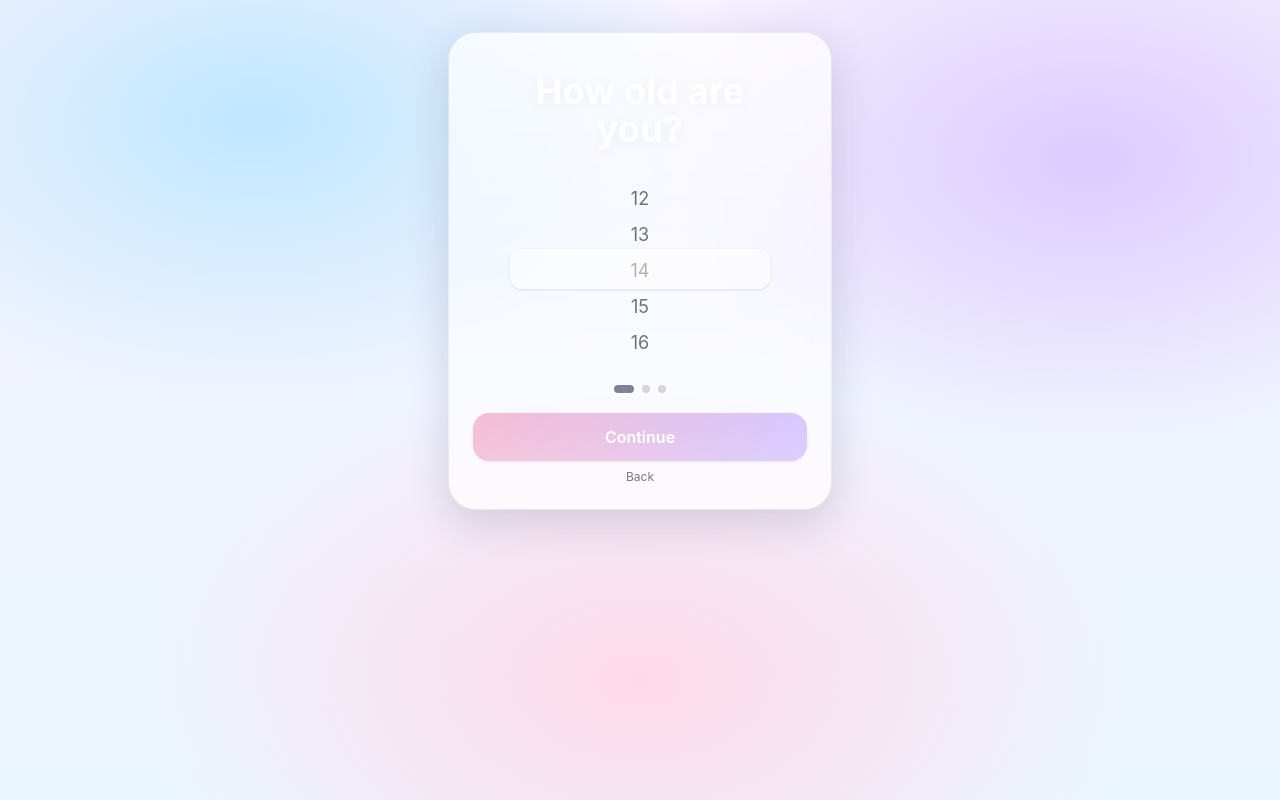
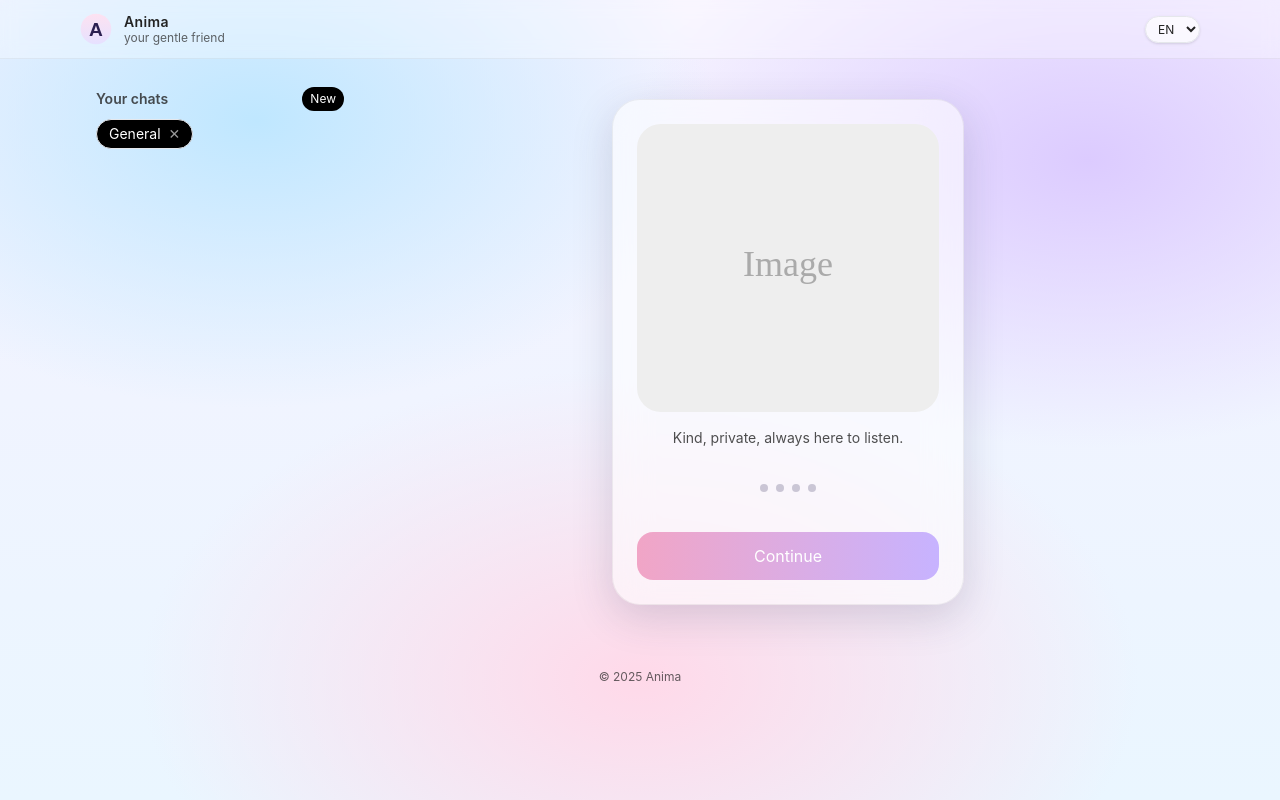
Before and after one commit to oganezovarno2-cpu/anima.app, a React (Vite) app: page / in a window 1280 px wide. Built offline with nearby package versions, Linux system fonts and the light colour scheme.

Commit message:
Update App.tsx

```diff
--- a/src/ui/App.tsx
+++ b/src/ui/App.tsx
@@ -1,154 +1,315 @@
+// src/ui/App.tsx
 import React from "react";
 import { motion, AnimatePresence } from "framer-motion";
-import GradientButton from "./GradientButton";
+
+import ChatList, { loadChats, saveChats, type ChatMeta } from "./ChatList";
+import ChatView from "./ChatView";
+import WheelPicker from "./WheelPicker";
 import StepDots from "./StepDots";
-import WheelPicker from "./WheelPicker";
 import MoodFace from "./MoodFace";
-import StreamingText from "./StreamingText";
-import TypingDots from "./TypingDots";
 
-type Message = { id:string; role:"user"|"assistant"; text:string; ts:number };
-type Route = "age"|"name"|"mood"|"chat";
+import { t, getLang, setLang, topicsFor, type Lang } from "../lib/i18n";
 
-const uid = ()=>Math.random().toString(36).slice(2,10);
+// ===== helpers =====
+type Route = "splash" | "age" | "name" | "topics" | "mood" | "chat";
+type Profile = { age?: number; name?: string; topics?: string[]; mood?: string };
 
-// простое локальное хранилище чата
-const KEY = "anima-pwa-chat";
-const load = ():Message[] => { try { return JSON.parse(localStorage.getItem(KEY)||"[]") } catch { return [] } }
-const save = (m:Message[]) => localStorage.setItem(KEY, JSON.stringify(m));
+const uid = () => Math.random().toString(36).slice(2, 10);
 
-// бот-ответ (человечный короткий)
-function replyLikeHuman(text:string){
-  return "I hear you. My take: pick the simplest next step and test it.";
+// ===== Header =====
+function Header() {
+  const [lang, setL] = React.useState<Lang>(getLang());
+  function onChange(e: React.ChangeEvent<HTMLSelectElement>) {
+    const v = e.target.value as Lang;
+    setLang(v); setL(v); location.reload();
+  }
+  return (
+    <header className="sticky top-0 z-10 backdrop-blur bg-white/30 border-b border-black/5">
+      <div className="max-w-6xl mx-auto px-4 py-3 flex items-center gap-3">
+        <img src="/logo.svg" alt="Anima" className="w-8 h-8 rounded-full shadow-glow" />
+        <div className="flex-1">
+          <h1 className="text-sm font-semibold tracking-wide">Anima</h1>
+          <p className="text-xs opacity-70 -mt-0.5">{t("appTag")}</p>
+        </div>
+        <select value={lang} onChange={onChange} className="text-xs px-2 py-1 rounded-full bg-white/70 shadow border">
+          <option value="en">EN</option>
+          <option value="ru">RU</option>
+          <option value="es">ES</option>
+        </select>
+      </div>
+    </header>
+  );
 }
 
-// стеклянная «карточка-айфон» по центру
-function Shell({children}:{children:React.ReactNode}){
+// ===== Card (анимации и «стекло») =====
+function Card({ children, footer }: { children: React.ReactNode; footer?: React.ReactNode }) {
   return (
-    <div className="min-h-full flex items-center justify-center px-5 py-8">
-      <motion.div
-        initial={{opacity:0,y:16}} animate={{opacity:1,y:0}}
-        className="relative w-full max-w-sm glass rounded-xl2 px-6 pt-10 pb-6 overflow-hidden">
-        <div className="pointer-events-none absolute inset-0 bg-gradient-to-b from-white/45 via-transparent to-white/45"/>
-        {children}
-      </motion.div>
+    <motion.div
+      initial={{ opacity: 0, y: 14, scale: 0.98 }}
+      animate={{ opacity: 1, y: 0, scale: 1 }}
+      exit={{ opacity: 0, y: -14, scale: 0.98 }}
+      transition={{ duration: 0.28, ease: "easeOut" }}
+      className="rounded-[28px] p-6 bg-white/50 shadow-glow border border-black/5 backdrop-blur text-center glass"
+    >
+      {children}
+      {footer && <div className="mt-5">{footer}</div>}
+    </motion.div>
+  );
+}
+
+// ===== экран 0: приветствие =====
+function Splash({ onNext }: { onNext: () => void }) {
+  return (
+    <div className="mx-auto max-w-sm px-4 py-6">
+      <Card
+        footer={
+          <button onClick={onNext} className="w-full py-3 rounded-2xl btn-grad text-white">
+            {t("continue")}
+          </button>
+        }
+      >
+        <motion.img
+          initial={{ opacity: 0, scale: 0.98 }}
+          animate={{ opacity: 1, scale: 1 }}
+          transition={{ duration: 0.4 }}
+          src="/illus/hero.svg"
+          alt="hero"
+          className="h-72 w-full object-cover rounded-3xl"
+        />
+        <div className="mt-4 text-sm opacity-80">{t("talk_sub")}</div>
+        <div className="mt-4 flex justify-center">
+          <StepDots active={0} total={4} />
+        </div>
+      </Card>
     </div>
   );
 }
 
-export default function App(){
-  const [route,setRoute] = React.useState<Route>("age");
-  const [age,setAge] = React.useState<number>(16);
-  const [name,setName] = React.useState<string>("");
-  const [mood,setMood] = React.useState<number>(50);
-
-  // чат
-  const [msgs,setMsgs] = React.useState<Message[]>(load());
-  const [input,setInput] = React.useState(""); const [loading,setLoading]=React.useState(false);
-
-  async function send(){
-    const text = input.trim(); if(!text) return;
-    setInput("");
-    const next=[...msgs,{id:uid(),role:"user",text,ts:Date.now()}];
-    setMsgs(next); save(next); setLoading(true);
-    await new Promise(r=>setTimeout(r,500));
-    const bot={id:uid(),role:"assistant",text:replyLikeHuman(text),ts:Date.now()};
-    const n2=[...next,bot]; setMsgs(n2); save(n2); setLoading(false);
-  }
-
-  const ages = Array.from({length:70},(_,i)=>i+10);
-
+// ===== экран 1: возраст (крутилка) =====
+function AgeScreen({ onNext }: { onNext: (age: number) => void }) {
+  const ages = Array.from({ length: 61 }, (_, i) => 12 + i); // 12..72
+  const [val, setVal] = React.useState(18);
   return (
-    <div className="min-h-full">
-      <AnimatePresence mode="wait">
-        {route==="age" && (
-          <Shell>
-            <h1 className="hi text-center mb-6">How old are<br/>you?</h1>
-            <WheelPicker values={ages} value={age} onChange={v=>setAge(Number(v))}/>
-            <StepDots step={0} total={3}/>
-            <GradientButton onClick={()=>setRoute("name")}>Continue</GradientButton>
-            <div className="text-center text-xs opacity-60 mt-2">Back</div>
-          </Shell>
-        )}
-
-        {route==="name" && (
-          <Shell>
-            <h1 className="hi text-center mb-4">How should I<br/>address you?</h1>
-            <div className="glass rounded-2xl p-3 mb-4">
-              <input
-                placeholder="Artu"
-                value={name}
-                onChange={e=>setName(e.target.value)}
-                className="w-full bg-transparent outline-none text-[18px]" />
-              <div className="text-[11px] opacity-70 mt-2">
-                You don't have to use your real name — a pseudonym is OK.
-              </div>
+    <div className="mx-auto max-w-sm px-4 py-6">
+      <Card
+        footer={
+          <>
+            <div className="mb-3 flex justify-center">
+              <StepDots active={1} total={4} />
             </div>
-            <StepDots step={1} total={3}/>
-            <GradientButton onClick={()=>setRoute("mood")}>Continue</GradientButton>
-            <div className="text-center text-xs opacity-60 mt-2">Back</div>
-          </Shell>
-        )}
-
-        {route==="mood" && (
-          <Shell>
-            <h1 className="hi text-center mb-2">How is your<br/>mood?</h1>
-            {/* оранж/жёлт/зелёный градиент как на референсе */}
-            <div className={`rounded-[28px] p-6 text-white bg-gradient-to-b ${
-                  mood<33 ? "from-[#CC864C] to-[#E3A868]"
-                  : mood<66 ? "from-[#E7B86E] to-[#F2CD8B]"
-                  : "from-[#86D39C] to-[#A7E5B9]"
-                } mb-4`}>
-              <MoodFace value={mood}/>
-              <div className="flex items-center gap-3">
-                <span className="text-xs opacity-90">Bad</span>
-                <input type="range" min={0} max={100} value={mood}
-                  onChange={e=>setMood(parseInt(e.target.value))}
-                  className="flex-1" />
-                <span className="text-xs opacity-90">Good</span>
-              </div>
-            </div>
-            <StepDots step={2} total={3}/>
-            <GradientButton onClick={()=>setRoute("chat")}>Continue</GradientButton>
-            <div className="text-center text-xs opacity-60 mt-2">Back</div>
-          </Shell>
-        )}
-
-        {route==="chat" && (
-          <div className="max-w-xl mx-auto px-4 py-6">
-            <div className="glass rounded-xl2 p-4">
-              <div className="min-h-[55vh]">
-                {msgs.map(m=>(
-                  <motion.div key={m.id}
-                    initial={{opacity:0,y:10}} animate={{opacity:1,y:0}}
-                    className={`flex ${m.role==="user"?"justify-end":"justify-start"} my-2`}>
-                    <div className={`max-w-[80%] rounded-2xl px-3 py-2 text-sm leading-relaxed shadow
-                       ${m.role==="user"?"bg-white/90":"bg-white/70 border border-black/5"}`}>
-                      {m.role==="assistant" ? <StreamingText text={m.text}/> : m.text}
-                    </div>
-                  </motion.div>
-                ))}
-                {loading && (
-                  <div className="flex justify-start my-2">
-                    <div className="max-w-[80%] rounded-2xl px-3 py-2 text-sm bg-white/70 border border-black/5">
-                      <TypingDots/>
-                    </div>
-                  </div>
-                )}
-              </div>
-              <div className="mt-3 flex gap-2">
-                <input
-                  className="flex-1 px-3 py-3 rounded-2xl bg-white/80 border border-black/10"
-                  placeholder="type your prompt here"
-                  value={input}
-                  onChange={e=>setInput(e.target.value)}
-                  onKeyDown={e=>{ if(e.key==="Enter") send() }} />
-                <button onClick={send} className="px-5 rounded-2xl btn-grad text-white font-semibold">→</button>
-              </div>
-            </div>
-          </div>
-        )}
-      </AnimatePresence>
+            <button onClick={() => onNext(val)} className="w-full py-3 rounded-2xl btn-grad text-white">
+              {t("continue")}
+            </button>
+          </>
+        }
+      >
+        <h2 className="text-2xl font-semibold mb-4">{t("How old are you?") || "How old are you?"}</h2>
+        <WheelPicker
+          values={ages.map(String)}
+          value={String(val)}
+          onChange={(v) => setVal(parseInt(v))}
+        />
+      </Card>
     </div>
   );
 }
+
+// ===== экран 2: имя =====
+function NameScreen({ onNext }: { onNext: (name: string) => void }) {
+  const [name, setName] = React.useState("");
+  return (
+    <div className="mx-auto max-w-sm px-4 py-6">
+      <Card
+        footer={
+          <>
+            <div className="mb-3 flex justify-center">
+              <StepDots active={2} total={4} />
+            </div>
+            <button onClick={() => onNext(name)} className="w-full py-3 rounded-2xl btn-grad text-white">
+              {t("continue")}
+            </button>
+          </>
+        }
+      >
+        <h2 className="text-2xl font-semibold mb-3">{t("name_title")}</h2>
+        <input
+          value={name}
+          onChange={(e) => setName(e.target.value)}
+          placeholder={t("name_placeholder")}
+          className="w-full px-3 py-3 rounded-2xl bg-white/80 border border-black/10 focus:outline-none focus:ring-2 focus:ring-black/10"
+        />
+        <p className="text-xs opacity-70 mt-2">{t("name_hint")}</p>
+      </Card>
+    </div>
+  );
+}
+
+// ===== экран 3: интересы =====
+function TopicsScreen({ onNext }: { onNext: (sel: string[]) => void }) {
+  const all = topicsFor(getLang());
+  const [sel, setSel] = React.useState<string[]>([]);
+  function togg(t: string) {
+    setSel((s) => (s.includes(t) ? s.filter((x) => x !== t) : [...s, t]));
+  }
+  return (
+    <div className="mx-auto max-w-sm px-4 py-6">
+      <Card
+        footer={
+          <>
+            <div className="mb-3 flex justify-center">
+              <StepDots active={3} total={4} />
+            </div>
+            <button onClick={() => onNext(sel)} className="w-full py-3 rounded-2xl btn-grad text-white">
+              {t("continue")}
+            </button>
+          </>
+        }
+      >
+        <h2 className="text-xl font-semibold mb-3">{t("topics_title")}</h2>
+        <div className="flex flex-wrap gap-2 justify-center">
+          {all.map((x) => (
+            <button
+              key={x}
+              onClick={() => togg(x)}
+              className={`px-3 py-1 rounded-2xl border ${
+                sel.includes(x) ? "bg-black text-white" : "bg-white/80 border-black/10"
+              }`}
+            >
+              {x}
+            </button>
+          ))}
+        </div>
+      </Card>
+    </div>
+  );
+}
+
+// ===== экран 4: настроение =====
+function MoodScreen({ onNext }: { onNext: (mood: string) => void }) {
+  const [v, setV] = React.useState(50);
+  let label = t("mood_mid");
+  if (v < 33) label = t("mood_bad");
+  if (v >= 66) label = t("mood_good");
+  return (
+    <div className="mx-auto max-w-sm px-4 py-6">
+      <Card
+        footer={
+          <button onClick={() => onNext(label)} className="w-full py-3 rounded-2xl btn-grad text-white">
+            {t("continue")}
+          </button>
+        }
+      >
+        <h2 className="text-xl font-semibold mb-2">{t("mood_title")}</h2>
+        <div className="mb-4">
+          <MoodFace value={v} />
+        </div>
+        <div className="text-sm font-semibold mb-2 text-black/80">{label}</div>
+        <input
+          type="range"
+          min={0}
+          max={100}
+          value={v}
+          onChange={(e) => setV(parseInt(e.target.value))}
+          className="w-full"
+        />
+        <div className="flex justify-between text-xs mt-1 opacity-70">
+          <span>{t("mood_bad")}</span>
+          <span>{t("mood_mid")}</span>
+          <span>{t("mood_good")}</span>
+        </div>
+      </Card>
+    </div>
+  );
+}
+
+// ===== основной App =====
+export default function App() {
+  // загрузка/создание первого чата
+  const [chatId, setChatId] = React.useState<string>(() => {
+    const list = loadChats();
+    if (list.length) return list[0].id;
+    const c = { id: uid(), title: "General", created: Date.now() } as ChatMeta;
+    saveChats([c]);
+    return c.id;
+  });
+
+  // онбординг
+  const [route, setRoute] = React.useState<Route>(() => {
+    const done = localStorage.getItem("anima-onb-done") === "1";
+    return done ? "chat" : "splash";
+  });
+  const [profile, setProfile] = React.useState<Profile>(() => {
+    try { return JSON.parse(localStorage.getItem("anima-onb") || "{}"); } catch { return {}; }
+  });
+
+  function saveProfile(p: Profile) {
+    setProfile(p);
+    localStorage.setItem("anima-onb", JSON.stringify(p));
+  }
+  function finishOnb() {
+    localStorage.setItem("anima-onb-done", "1");
+    setRoute("chat");
+  }
+
+  return (
+    <div className="min-h-full flex flex-col">
+      <Header />
+
+      {/* Сайдбар чатов + основная область */}
+      <div className="max-w-6xl mx-auto w-full px-4 py-4 grid gap-4"
+           style={{ gridTemplateColumns: "280px 1fr" }}>
+        {/* список чатов (как в ChatGPT слева) */}
+        <div className="hidden md:block">
+          <ChatList
+            current={chatId}
+            onSelect={setChatId}
+            onCreate={() => {
+              const title = prompt("Chat title")?.trim() || `Chat ${new Date().toLocaleTimeString()}`;
+              const list = loadChats();
+              const c = { id: uid(), title, created: Date.now() } as ChatMeta;
+              saveChats([c, ...list]);
+              setChatId(c.id);
+            }}
+            onDelete={(idDel) => {
+              const rest = loadChats().filter((c) => c.id !== idDel);
+              saveChats(rest);
+              localStorage.removeItem(`anima-chat-${idDel}`);
+              if (chatId === idDel && rest.length) setChatId(rest[0].id);
+            }}
+          />
+        </div>
+
+        {/* контент/экраны */}
+        <main className="flex-1">
+          <AnimatePresence mode="wait">
+            {route === "splash" && (
+              <motion.div key="splash"><Splash onNext={() => setRoute("age")} /></motion.div>
+            )}
+            {route === "age" && (
+              <motion.div key="age"><AgeScreen onNext={(age) => { saveProfile({ ...profile, age }); setRoute("name"); }} /></motion.div>
+            )}
+            {route === "name" && (
+              <motion.div key="name"><NameScreen onNext={(name) => { saveProfile({ ...profile, name }); setRoute("topics"); }} /></motion.div>
+            )}
+            {route === "topics" && (
+              <motion.div key="topics"><TopicsScreen onNext={(topics) => { saveProfile({ ...profile, topics }); setRoute("mood"); }} /></motion.div>
+            )}
+            {route === "mood" && (
+              <motion.div key="mood"><MoodScreen onNext={(mood) => { saveProfile({ ...profile, mood }); finishOnb(); }} /></motion.div>
+            )}
+            {route === "chat" && (
+              <motion.div key="chat" className="min-h-[70vh] rounded-[28px] bg-white/40 shadow-glow border border-black/5 backdrop-blur">
+                {/* сам чат с ИИ — НОВЫЙ компонент */}
+                <ChatView chatId={chatId} name={profile?.name} />
+              </motion.div>
+            )}
+          </AnimatePresence>
+        </main>
+      </div>
+
+      <footer className="text-center text-xs opacity-70 py-6">
+        {t("footer", { year: new Date().getFullYear() })}
+      </footer>
+    </div>
+  );
+}
```
